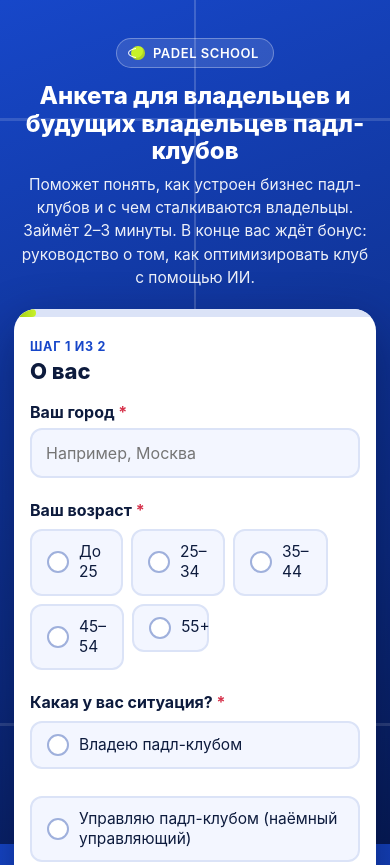
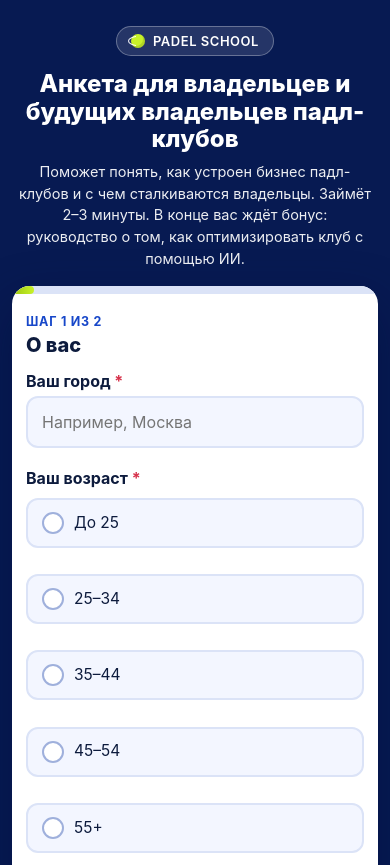
Before and after one commit to veegvl/padel-forms, a plain HTML site: page business/index.html in a window 390 px wide. Shown: the top 865 px of the page. Drawn offline with Linux system fonts and the light colour scheme.

Commit message:
Mobile layout, neutral options, shuffled answers

```diff
--- a/business/index.html
+++ b/business/index.html
@@ -2,7 +2,7 @@
 <html lang="ru">
 <head>
 <meta charset="utf-8">
-<meta name="viewport" content="width=device-width, initial-scale=1">
+<meta name="viewport" content="width=device-width, initial-scale=1, viewport-fit=cover">
 <title>Анкета для владельцев падл-клубов</title>
 <style>
 :root{
@@ -12,15 +12,19 @@
 }
 *{box-sizing:border-box;margin:0;padding:0}
 html{-webkit-text-size-adjust:100%}
+html,body{background:var(--court-deep)}
 body{
   font-family:-apple-system,BlinkMacSystemFont,"Segoe UI",Roboto,"Helvetica Neue",Arial,sans-serif;
-  color:var(--ink);min-height:100vh;
+  color:var(--ink);min-height:100vh;min-height:100dvh;
+  padding:max(16px,env(safe-area-inset-top)) max(12px,env(safe-area-inset-left)) max(28px,env(safe-area-inset-bottom)) max(12px,env(safe-area-inset-right));
+  -webkit-tap-highlight-color:transparent;
+}
+body:before{
+  content:"";position:fixed;inset:0;z-index:-1;
   background:
     linear-gradient(90deg,transparent 49.8%,rgba(255,255,255,.18) 49.8%,rgba(255,255,255,.18) 50.2%,transparent 50.2%),
     linear-gradient(180deg,transparent 14%,rgba(255,255,255,.14) 14%,rgba(255,255,255,.14) 14.3%,transparent 14.3%,transparent 85.7%,rgba(255,255,255,.14) 85.7%,rgba(255,255,255,.14) 86%,transparent 86%),
     linear-gradient(160deg,var(--court) 0%,var(--court-dark) 70%,var(--court-deep) 100%);
-  background-attachment:fixed;
-  padding:20px 14px 40px;
 }
 .wrap{max-width:640px;margin:0 auto}
 header{color:var(--white);text-align:center;padding:18px 6px 20px}
@@ -45,7 +49,7 @@ input[type=text]:focus,textarea:focus{border-color:var(--court);background:#fff}
 .opts{display:flex;flex-wrap:wrap;gap:9px;margin-top:8px}
 .opts.col{flex-direction:column}
 .opt{position:relative}
-.opt input{position:absolute;opacity:0;inset:0;width:100%;height:100%;cursor:pointer;margin:0}
+.opt input{position:absolute;opacity:0;inset:0;width:100%;height:100%;cursor:pointer;margin:0;z-index:1}
 .opt span{display:flex;align-items:center;gap:10px;padding:11px 15px;border:2px solid var(--line);background:var(--bg);border-radius:12px;font-size:15.5px;line-height:1.3;transition:all .15s}
 .opts.col .opt span{width:100%}
 .opt span:before{content:"";flex:0 0 18px;height:18px;border:2px solid #9fb0dc;background:#fff;border-radius:50%;transition:all .15s}
@@ -66,7 +70,7 @@ input[type=text]:focus,textarea:focus{border-color:var(--court);background:#fff}
 .q.bad .error{display:block}
 .q.bad input[type=text],.q.bad textarea{border-color:var(--err)}
 .nav{display:flex;gap:10px;margin-top:8px}
-button{font:inherit;cursor:pointer;border:0;border-radius:14px;padding:15px 22px;font-weight:800;font-size:16.5px;transition:transform .1s,box-shadow .15s,background .15s}
+button{font:inherit;touch-action:manipulation;cursor:pointer;border:0;border-radius:14px;padding:15px 22px;font-weight:800;font-size:16.5px;transition:transform .1s,box-shadow .15s,background .15s}
 button:active{transform:translateY(1px)}
 .btn-next{flex:1;background:var(--ball);color:var(--court-deep);box-shadow:0 5px 0 var(--ball-dark)}
 .btn-next:hover{background:#d3f84a}
@@ -85,7 +89,23 @@ button[disabled]{opacity:.6;cursor:wait}
 .small a{color:var(--court);cursor:pointer;text-decoration:underline}
 .err-submit{color:var(--err);font-weight:600;font-size:14px;margin-top:10px;display:none}
 footer{text-align:center;color:rgba(255,255,255,.7);font-size:12.5px;margin-top:18px}
-@media(max-width:480px){.body{padding:22px 16px 18px}.opts{gap:8px}}
+@media(max-width:600px){
+  header{padding:10px 4px 16px}
+  header p{font-size:14.5px}
+  .card{border-radius:18px}
+  .body{padding:20px 14px 0}
+  .steptitle{font-size:20px;margin-bottom:14px}
+  .q{margin-bottom:20px}
+  .opts{flex-direction:column;gap:8px}
+  .opt span{min-height:50px;padding:12px 14px;width:100%}
+  input[type=text],textarea{padding:14px}
+  .scale{gap:6px}.scale .opt span{min-height:52px;padding:0}
+  .nav{position:sticky;bottom:0;margin:0 -14px;padding:12px 14px calc(12px + env(safe-area-inset-bottom));background:linear-gradient(180deg,rgba(255,255,255,0),#fff 28%);}
+  button{min-height:52px}
+  .done{padding-bottom:18px}
+}
+@media(max-width:360px){h1{font-size:22px}.opt span{font-size:15px}}
+
 </style>
 </head>
 <body>
@@ -139,8 +159,8 @@ const CFG = {
     ]},
     { title: "Как устроена работа", showIf:isA, questions: [
       { id:"a_flow", type:"open", label:"Как сейчас устроена работа с клиентами: запись, подбор игры, отмены, лист ожидания, отзывы?", required:true },
-      { id:"a_who", type:"multi", label:"Кто этим занимается?", hint:"Можно выбрать несколько вариантов", required:true,
-        options:["Администраторы","Менеджеры","Я сам(а)","CRM или бот","Подрядчик","Никто системно"] },
+      { id:"a_who", type:"multi", label:"Кто этим занимается?", hint:"Можно выбрать несколько вариантов", required:true, other:"Другое", shuffle:true, fixed:["Другое","Никто системно"],
+        options:["Администраторы","Менеджеры","Я сам(а)","CRM или бот","Подрядчик","Другое","Никто системно"] },
       { id:"a_ai", type:"single", label:"Внедряли ли вы ИИ или автоматизацию?", required:true,
         options:["Нет, не пробовали","Пробовали, не прижилось","Частично","Да, работает системно"] }
     ]},
@@ -148,10 +168,10 @@ const CFG = {
       { id:"a_score", type:"scale", label:"Насколько вы довольны текущим положением клуба?", required:true },
       { id:"a_like", type:"open", label:"Что вам нравится в работе клуба сейчас?", required:false },
       { id:"a_pain", type:"open", label:"Что не нравится и какие у вас главные боли?", required:true },
-      { id:"a_stop", type:"multi", label:"Что останавливает вас от внедрения системы или ИИ?", hint:"Можно выбрать несколько вариантов", required:true, other:"Другое",
-        options:["Дорого","Нет времени","Не верю в результат","Не понимаю, с чего начать","Боюсь потерять контроль","Нет проблем","Другое"] },
-      { id:"a_first", type:"multi", label:"Что хотите автоматизировать в первую очередь?", hint:"Можно выбрать несколько вариантов", required:true,
-        options:["Запись и отмены","Подбор игроков","Лист ожидания","Возврат клиентов","Отзывы","Контент","Аналитика"] }
+      { id:"a_stop", type:"multi", label:"Что останавливает вас от внедрения системы или ИИ?", hint:"Можно выбрать несколько вариантов", required:true, other:"Другое", shuffle:true, fixed:["Другое","Ничего не останавливает"],
+        options:["Дорого","Нет времени","Сомневаюсь в результате","Не понимаю, с чего начать","Хочу сохранить ручной контроль","Другое","Ничего не останавливает"] },
+      { id:"a_first", type:"multi", label:"Что хотите автоматизировать в первую очередь?", hint:"Можно выбрать несколько вариантов", required:true, other:"Другое", shuffle:true, fixed:["Другое","Пока ничего"],
+        options:["Запись и отмены","Подбор игроков","Лист ожидания","Возврат клиентов","Отзывы","Контент","Аналитика","Другое","Пока ничего"] }
     ]},
 
     /* Блок Б: планирую открыть */
@@ -164,19 +184,19 @@ const CFG = {
         options:["До 2 лет","2–3 года","3–5 лет","Пока не считал(а)"] }
     ]},
     { title: "Страхи и запросы", showIf:isB, questions: [
-      { id:"b_fear", type:"multi", label:"Чего вы опасаетесь больше всего?", hint:"Можно выбрать несколько вариантов", required:true, other:"Другое",
-        options:["Что бум пройдёт","Что не окупится","Не найду клиентов","Сложно с маркетингом","Сложно с управлением","Дорого входить","Другое"] },
-      { id:"b_help", type:"multi", label:"С чем нужна помощь?", hint:"Можно выбрать несколько вариантов", required:true,
-        options:["Расчёт модели","Маркетинг и привлечение клиентов","Выстраивание системы","Найм команды","Автоматизация с помощью ИИ","Пока не знаю"] },
-      { id:"b_ask", type:"open", label:"Что вы хотели бы узнать у человека, который знает падл-бизнес изнутри?", required:false }
+      { id:"b_ask", type:"open", label:"Что вы хотели бы узнать у человека, который знает падл-бизнес изнутри?", required:false },
+      { id:"b_fear", type:"multi", label:"Что вас беспокоит в связи с открытием клуба?", hint:"Можно выбрать несколько вариантов", required:true, other:"Другое", shuffle:true, fixed:["Другое","Пока не думал(а) об этом"],
+        options:["Спад интереса к паделу","Окупаемость","Поиск клиентов","Маркетинг","Управление клубом","Стоимость входа","Другое","Пока не думал(а) об этом"] },
+      { id:"b_help", type:"multi", label:"С чем нужна помощь?", hint:"Можно выбрать несколько вариантов", required:true, other:"Другое", shuffle:true, fixed:["Другое","Пока не знаю"],
+        options:["Расчёт модели","Маркетинг и привлечение клиентов","Выстраивание системы","Найм команды","Автоматизация с помощью ИИ","Другое","Пока не знаю"] }
     ]},
 
     /* Блок В: присматриваюсь / другое */
     { title: "Ваш интерес", showIf:isV, questions: [
       { id:"v_why", type:"single", label:"Чем вам интересна эта ниша?", required:true,
         options:["Хочу инвестировать","Хочу открыть клуб позже","Работаю рядом (маркетинг, оборудование, услуги)","Интересуюсь как игрок","Просто посмотреть"] },
-      { id:"v_know", type:"multi", label:"Что хотели бы узнать?", hint:"Можно выбрать несколько вариантов", required:true, other:"Другое",
-        options:["Сколько стоит открыть","Как зарабатывают клубы","Не пройдёт ли бум","Как привлекают клиентов","Как работает автоматизация и ИИ","Другое"] },
+      { id:"v_know", type:"multi", label:"Что хотели бы узнать?", hint:"Можно выбрать несколько вариантов", required:true, other:"Другое", shuffle:true, fixed:["Другое"],
+        options:["Сколько стоит открыть","Как зарабатывают клубы","Какие перспективы у ниши","Как привлекают клиентов","Как работает автоматизация и ИИ","Другое"] },
       { id:"v_msg", type:"open", label:"Свой вопрос или комментарий", required:false }
     ]},
 
@@ -208,6 +228,17 @@ document.title = CFG.title;
 const state = { answers:{}, idx:0 };
 const esc = s => String(s).replace(/[&<>"']/g,c=>({'&':'&amp;','<':'&lt;','>':'&gt;','"':'&quot;',"'":'&#39;'}[c]));
 
+const shuffled = {};
+function orderedOptions(q){
+  if(!q.shuffle) return q.options;
+  if(!shuffled[q.id]){
+    const fixed = (q.fixed||[]);
+    const head = q.options.filter(o=>!fixed.includes(o));
+    for(let i=head.length-1;i>0;i--){const j=Math.floor(Math.random()*(i+1));[head[i],head[j]]=[head[j],head[i]];}
+    shuffled[q.id] = head.concat(q.options.filter(o=>fixed.includes(o)));
+  }
+  return shuffled[q.id];
+}
 function steps(){ return CFG.steps.filter(s => !s.showIf || s.showIf(state.answers)); }
 
 function qHTML(q){
@@ -221,7 +252,7 @@ function qHTML(q){
   } else if(q.type==='single' || q.type==='multi'){
     const multi = q.type==='multi';
     const sel = multi ? (a||[]) : [a];
-    h += `<div class="opts ${q.cols?'':'col'}">` + q.options.map((o,i)=>{
+    h += `<div class="opts ${q.cols?'':'col'}">` + orderedOptions(q).map((o,i)=>{
       const label = typeof o==='string'?o:o.label;
       const checked = sel.includes(label) ? 'checked':'' ;
       return `<label class="opt ${multi?'m':''}"><input type="${multi?'checkbox':'radio'}" name="${q.id}" value="${esc(label)}" ${checked}><span>${esc(label)}</span></label>`;
@@ -329,7 +360,7 @@ async function submit(){
   const data = payload();
   try{
     if(SETTINGS.ENDPOINT){
-      const r = await fetch(SETTINGS.ENDPOINT,{method:'POST',headers:{'Content-Type':'text/plain;charset=utf-8'},body:JSON.stringify(data)});
+      const r = await fetch(SETTINGS.ENDPOINT,{method:'POST',mode:'no-cors',headers:{'Content-Type':'text/plain;charset=utf-8'},body:JSON.stringify(data)});
       if(!r.ok && r.type!=='opaque') throw new Error('HTTP '+r.status);
     } else {
       try{ const key='padel_form_'+CFG.id; const prev=JSON.parse(localStorage.getItem(key)||'[]'); prev.push(data); localStorage.setItem(key,JSON.stringify(prev)); }catch(e){}
```
Also changed, not shown: players/index.html (+45 -14 lines).
